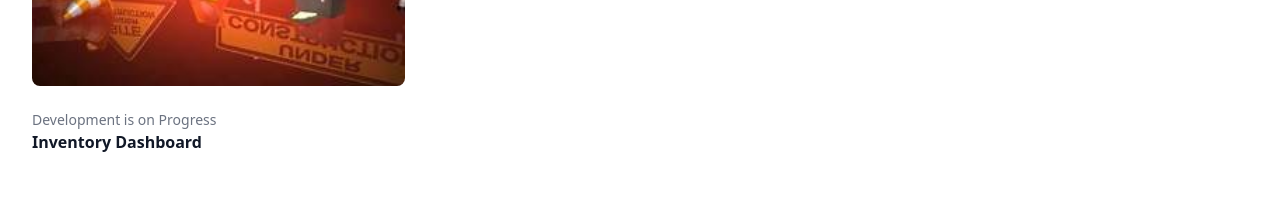
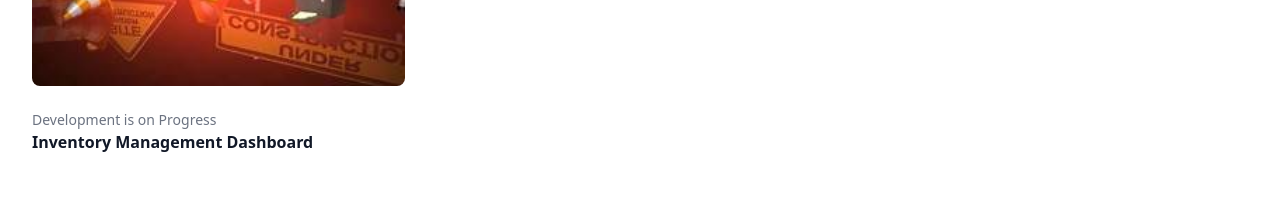
Before and after one commit to Mgtsampayan/Portfolio_New, a Next.js app: page / in a window 1280 px wide. Shown: the part 1620-1840 px from the top of the page. Built offline with nearby package versions, Linux system fonts and the light colour scheme.

Commit message:
Changes 2025

```diff
--- a/app/components/Features.tsx
+++ b/app/components/Features.tsx
@@ -22,7 +22,7 @@ const features = [
     },
     {
         name: 'Development is on Progress',
-        description: 'Inventory Dashboard',
+        description: 'Inventory Management Dashboard',
         image: '/images/UnderMaintenances.jpg',
         link: '#',
     },
```
